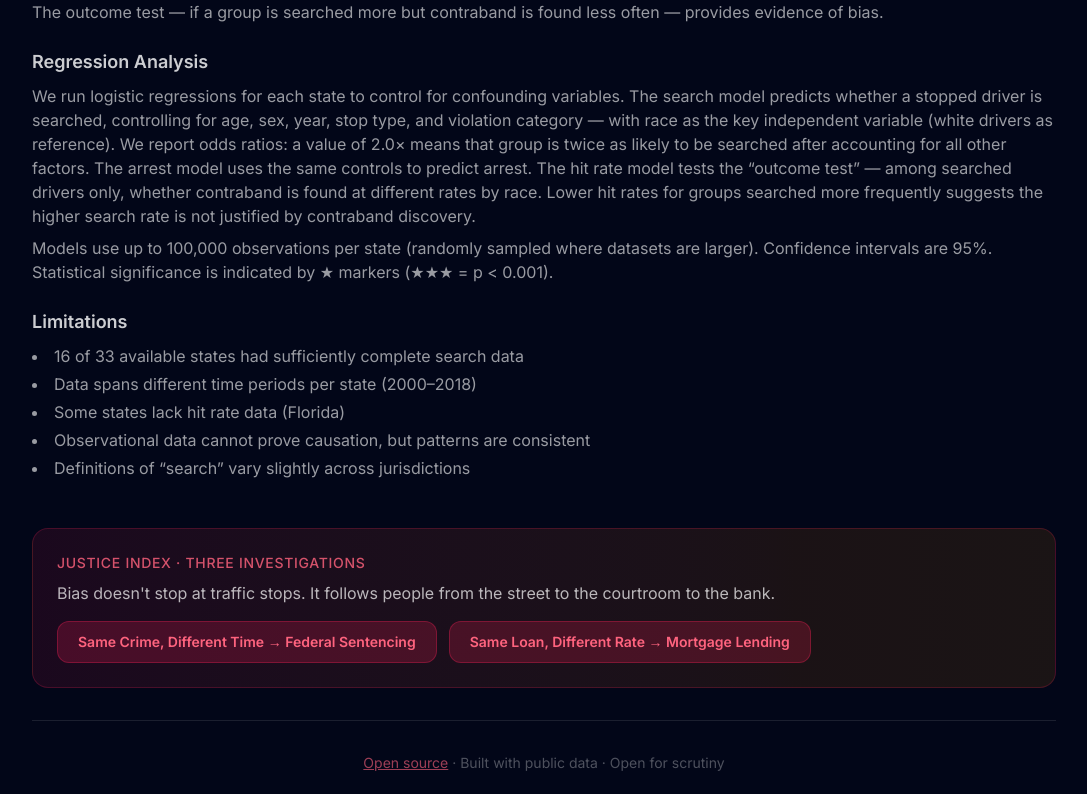
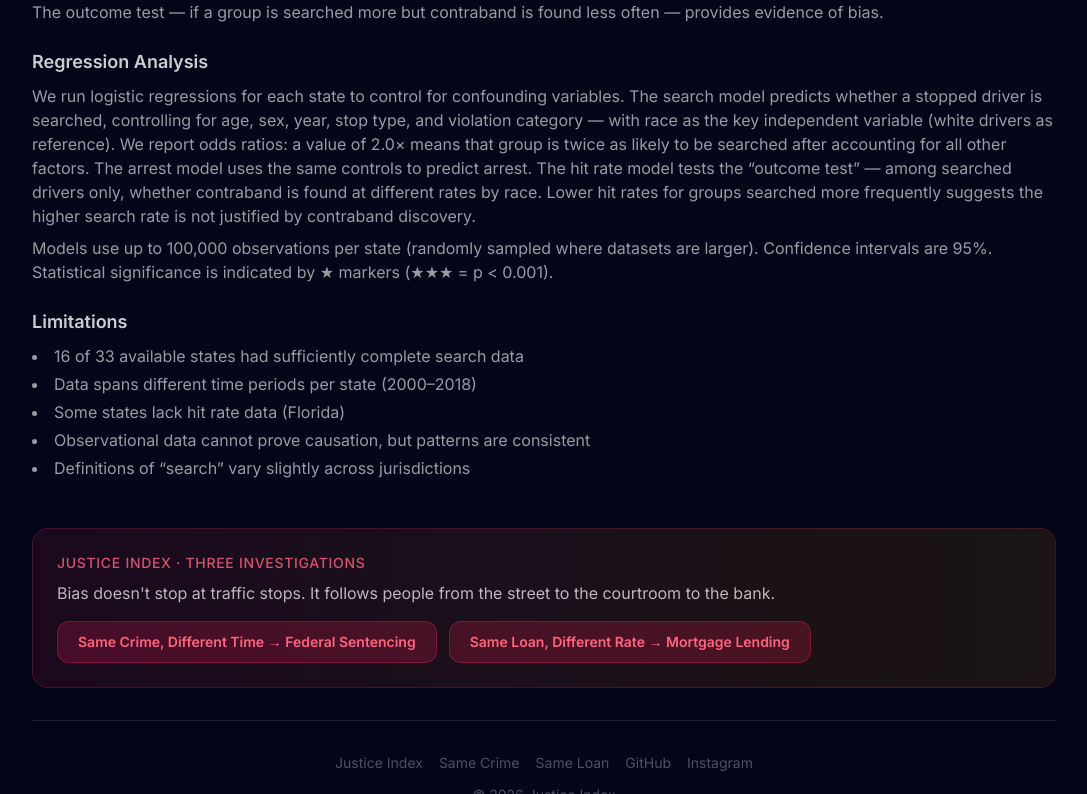
Before and after one commit to brunobossgang/same-stop, a Next.js app in the folder web/: page / in a window 1280 px wide. Shown: the part 11206-12000 px from the top of the page, without its empty margins (96-1183 px from the left). Built offline with nearby package versions, Linux system fonts and the light colour scheme.

Commit message:
Add favicon and nav/footer polish

```diff
--- a/web/src/app/layout.tsx
+++ b/web/src/app/layout.tsx
@@ -40,6 +40,10 @@ export default function RootLayout({
 }) {
   return (
     <html lang="en" className="scroll-smooth">
+      <head>
+        <link rel="icon" href="/favicon.ico" />
+        <link rel="apple-touch-icon" href="/apple-touch-icon.png" />
+      </head>
       <body className={`${inter.className} bg-slate-950 text-white antialiased`}>
         {children}
         <Analytics />
--- a/web/src/components/About.tsx
+++ b/web/src/components/About.tsx
@@ -109,10 +109,14 @@ export default function About() {
       </div>
 
       <div className="mt-8 pt-8 border-t border-white/10 text-center text-sm text-white/30">
-        <p>
-          <a href="https://github.com/brunobossgang/same-stop" target="_blank" rel="noopener noreferrer" className="text-rose-400/60 hover:text-rose-400 underline">Open source</a>
-          {" "}· Built with public data · Open for scrutiny
-        </p>
+        <div className="flex flex-wrap justify-center gap-4 mb-3">
+          <a href="https://justice-index.org" className="hover:text-white/50 transition">Justice Index</a>
+          <a href="https://samecrimedifferenttime.org" className="hover:text-white/50 transition">Same Crime</a>
+          <a href="https://sameloandifferentrate.org" className="hover:text-white/50 transition">Same Loan</a>
+          <a href="https://github.com/brunobossgang/same-stop" target="_blank" rel="noopener noreferrer" className="hover:text-white/50 transition">GitHub</a>
+          <a href="https://instagram.com/justiceindex" target="_blank" rel="noopener noreferrer" className="hover:text-white/50 transition">Instagram</a>
+        </div>
+        <p>© 2026 Justice Index</p>
       </div>
     </Section>
   );
```
Also changed, not shown: web/public/apple-touch-icon.png (added), 1 other file (tests, documents, lock files or other folders).
